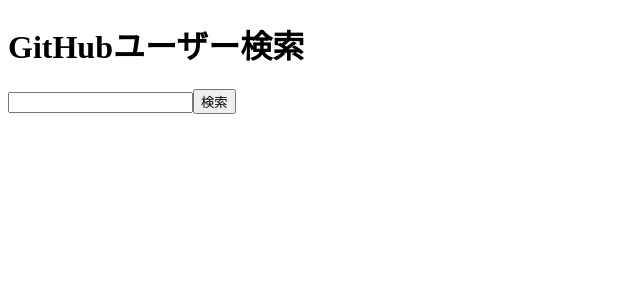
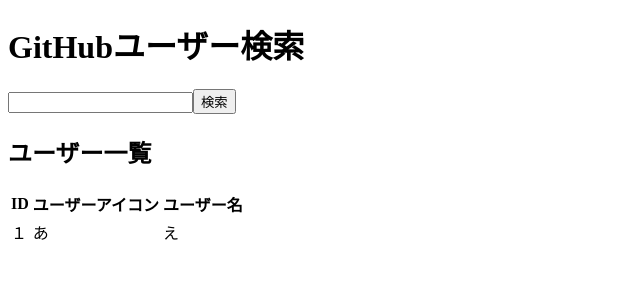
Before and after one commit to takehironegishi/task-search-users, a React (Create React App) app: page / in a window 1280 px wide. Shown: the top 300 px of the page, without its empty margins (0-640 px from the left). Built offline with nearby package versions, Linux system fonts and the light colour scheme.

Commit message:
implement users list outline and modify SearchForm to delete extra

```diff
--- a/src/components/App.tsx
+++ b/src/components/App.tsx
@@ -1,10 +1,12 @@
 import React from 'react';
 import SearchForm from './SearchForm';
+import UsersList from "./UsersList";
 
 const App = (): JSX.Element => {
   return (
     <>
       <SearchForm />
+      <UsersList />
     </>
   );
 }
--- a/src/components/SearchForm.tsx
+++ b/src/components/SearchForm.tsx
@@ -3,7 +3,7 @@
 const SearchForm = (): JSX.Element => {
   const [userName, setUserName] = useState<string | number>('');
 
-  const searchUser: (e: React.MouseEvent<HTMLButtonElement>) => void = (e: React.MouseEvent<HTMLButtonElement>): void => {
+  const searchUser = (e: React.MouseEvent<HTMLButtonElement>): void => {
     e.preventDefault();
     setUserName('');
   };
--- /dev/null
+++ b/src/components/User.tsx
@@ -0,0 +1,13 @@
+import React from 'react';
+
+const User = (): JSX.Element => {
+  return (
+    <tr>
+      <td>１</td>
+      <td>あ</td>
+      <td>え</td>
+    </tr>
+  )
+};
+
+export default User;
--- /dev/null
+++ b/src/components/UsersList.tsx
@@ -0,0 +1,25 @@
+import React from "react";
+import User from './User';
+
+
+const UsersList = (): JSX.Element => {
+  return (
+    <>
+      <h2>ユーザー一覧</h2>
+      <table>
+        <thead>
+        <tr>
+          <th>ID</th>
+          <th>ユーザーアイコン</th>
+          <th>ユーザー名</th>
+        </tr>
+        </thead>
+        <tbody>
+          <User />
+        </tbody>
+      </table>
+    </>
+  )
+};
+
+export default UsersList;
```
